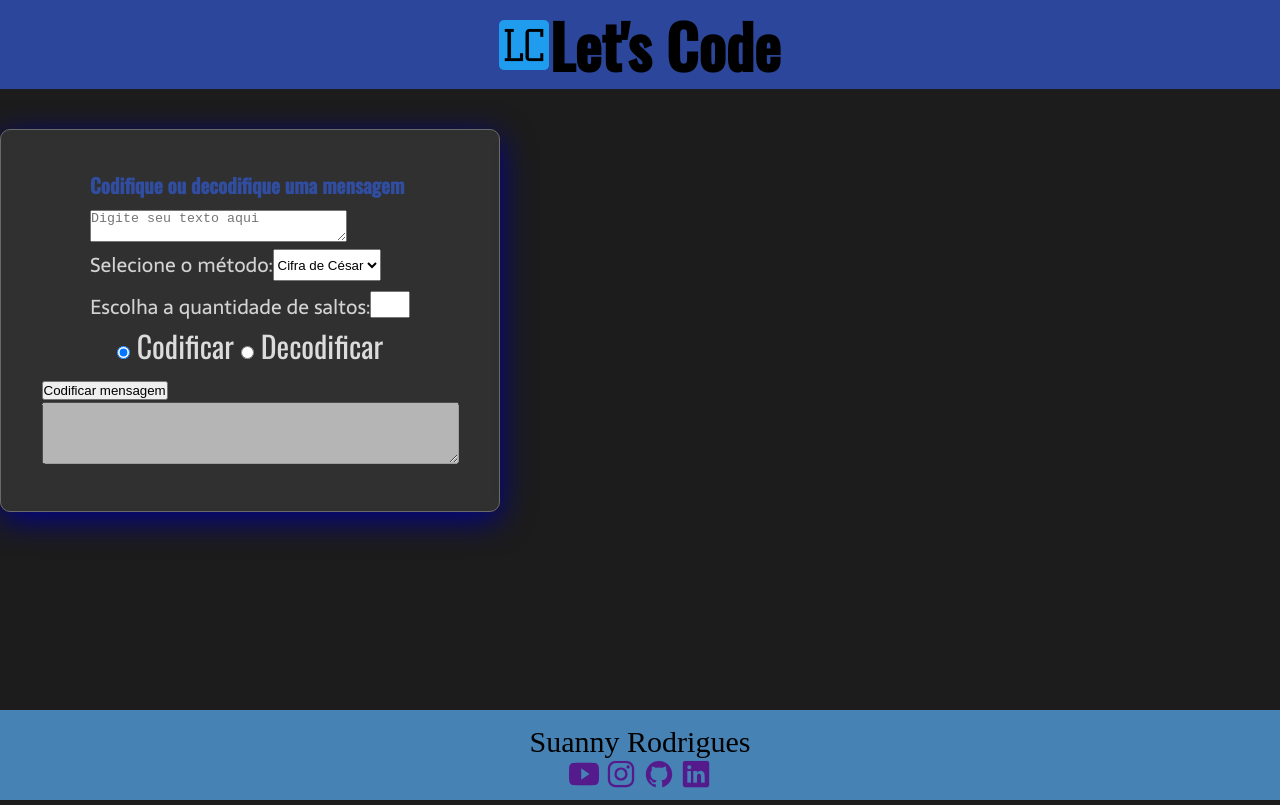
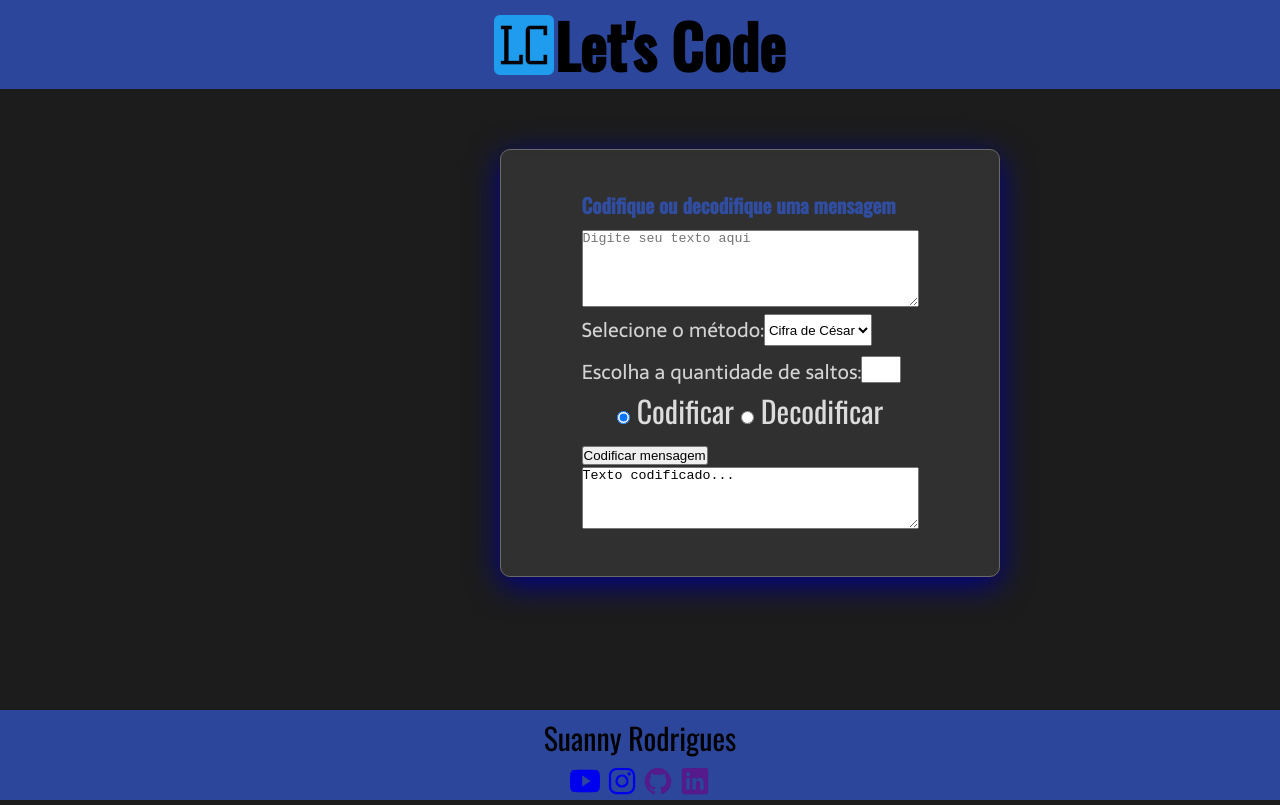
Before and after one commit to Sundaeh/CryptoProject, a plain HTML site: page index.html in a window 1280 px wide. Drawn offline with nearby package versions, Linux system fonts and the light colour scheme; a web font is replaced by a local one.

Commit message:
Alinhando o CSS
Centralizando o container principal e testando funcionalidade do botão.

```diff
--- a/css/style.css
+++ b/css/style.css
@@ -18,8 +18,8 @@ body{
 }
 
 #logo{
-    width: 50px;
-    height: 50px;
+    width: 60px;
+    height: 60px;
  }
 .inicio{/*Container do cabeçalho*/
     display: flex;
@@ -42,7 +42,8 @@ h2{
     flex-flow: column;
     align-items: center;
     padding: 40px;
-    margin-top: 40px;
+    margin-top: 60px;
+    margin-left: 500px;
     box-shadow: 0 8px 32px 0 #00008B;
     backdrop-filter: blur(4px);
     -webkit-backdrop-filter: blur(4px);
@@ -71,6 +72,7 @@ h2{
 
 #divskip{/*Container dos saltos*/
     display: flex;
+    flex-wrap: wrap;
     font-family: 'Sarala', sans-serif;
     font-size: 20px;
     color: #D3D3D3;
@@ -83,9 +85,10 @@ h2{
     margin-bottom: 5px;
 }
 
-.coderadio{/*Modificar a cor das labels*/
+.coderadio{/*Container Radio*/
     font-family: 'Oswald', sans-serif;
     color:#DCDCDC;
+
 }
 
 .button{
@@ -93,8 +96,8 @@ h2{
 
 }
 
-.rodape{
-    background-color: #4682B4;
+.rodape{/*Baseado em um modelo já criado*/
+    background-color: #3158cdb6;
   display: flex;
   flex-direction: row;
   justify-content: center;
@@ -106,4 +109,5 @@ h2{
   width: 100%;
   height: 3em;
   padding-top: 10px;
+  font-family: 'Oswald', sans-serif;
 }
--- a/index.html
+++ b/index.html
@@ -19,7 +19,7 @@
             <div class="container-input">
                 <div class="inputtext">
                     <h2>Codifique ou decodifique uma mensagem</h2>
-                    <textarea  id="todecode" placeholder="Digite seu texto aqui" cols="30" 1rows="10"></textarea>
+                    <textarea  id="todecode" placeholder="Digite seu texto aqui" cols="40" rows="5"></textarea>
                 </div>
                 <div class="inputmethod">
                     <label for="cryptomethod">Selecione o método:</label>
@@ -45,15 +45,15 @@
                 </div>
                 <div>
                     <label for="cryptoresult"></label></p>
-                    <textarea id="cryptoresult" disabled rows="4" cols="50"></textarea>
+                    <textarea id="cryptoresult" readonly rows="4" cols="40">Texto codificado...</textarea>
                 </div>
             </div>
         </main>
         <footer class="rodape">
             <div class="icon">
                 <p>Suanny Rodrigues</p>
-                <a href=""><ion-icon name="logo-youtube"></ion-icon></a>
-                <a href=""><ion-icon name="logo-instagram"></ion-icon></a>
+                <a href="https://youtu.be/VHO4aMnoeNU"><ion-icon name="logo-youtube"></ion-icon></a>
+                <a href="https://www.instagram.com/_suannyrodrigues/"><ion-icon name="logo-instagram"></ion-icon></a>
                 <a href=""><ion-icon name="logo-github"></ion-icon></a>
                 <a href=""><ion-icon name="logo-linkedin"></ion-icon></a>
             </div>
--- a/script/script.js
+++ b/script/script.js
@@ -91,7 +91,7 @@ $(document).ready(function() {
             }
             }
             console.log(palavraCifrada);
-            document.getElementById('cryptoresult') = palavraCifrada;
+           let finalcode = document.getElementById('cryptoresult') = palavraCifrada;
 
         cifrar64 (palavra)
             const crypto = document.querySelector(('input[name="radiocode"]:checked').value = btoa((palavra).slice(0,-1)));
```
